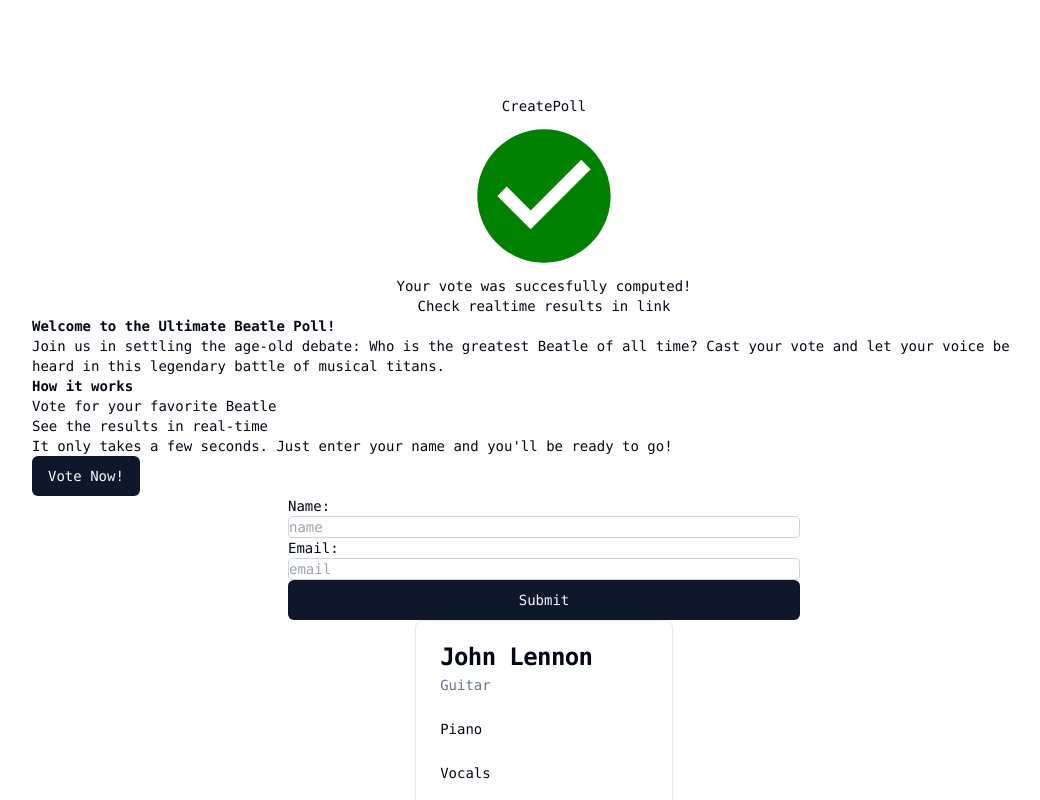
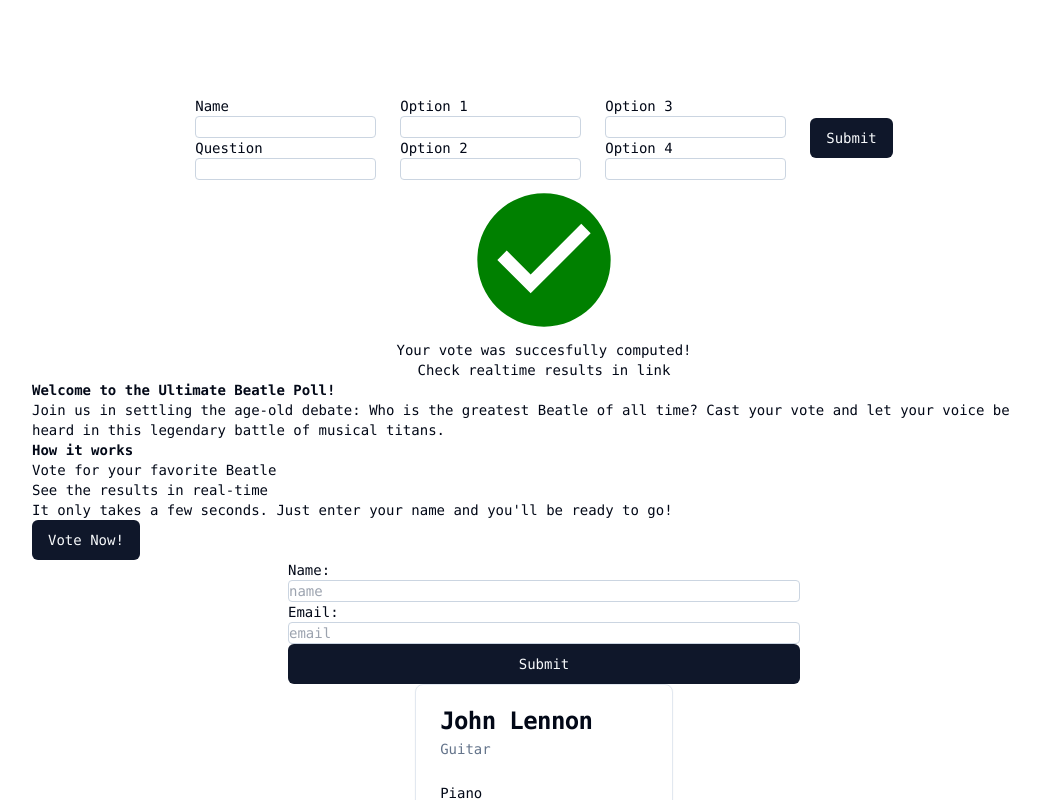
Before and after one commit to a-gva/polling-app, a Next.js app in the folder frontend/: page / in a window 1280 px wide. Shown: the top 800 px of the page, without its empty margins (64-1104 px from the left). Built offline with nearby package versions, Linux system fonts and the light colour scheme; no server answers.

Commit message:
Add form validation and submit functionality to CreatePoll component

```diff
--- a/frontend/src/components/create-poll.tsx
+++ b/frontend/src/components/create-poll.tsx
@@ -1,8 +1,19 @@
 'use client';
 
 import { socket } from '@/app/socket';
+import { Button } from '@/components/ui/button';
+import { zodResolver } from '@hookform/resolvers/zod';
 import { useEffect, useState } from 'react';
+import { SubmitHandler, useForm } from 'react-hook-form';
 import { v4 as uuidv4 } from 'uuid';
+import { z } from 'zod';
+
+type NewPollFormInput = {
+  name: string;
+  question: string;
+  mandatoryOptions: string[];
+  nullableOptions?: string[];
+};
 
 export default function CreatePoll() {
   const [isConnected, setIsConnected] = useState(socket.connected);
@@ -39,5 +50,126 @@
     }
   }, []);
 
-  return <div>CreatePoll</div>;
+  const newPollSchema = z.object({
+    name: z
+      .string()
+      .min(2, { message: 'Name: minimum 2 characters ' })
+      .max(64, { message: 'Name: maximum 64 characters ' }),
+    question: z
+      .string()
+      .min(2, { message: 'Question: minimum 2 characters ' })
+      .max(96, { message: 'Question: maximum 96 characters' }),
+    nullableOptions: z
+      .array(
+        z
+          .string()
+          .refine(
+            (option) =>
+              option === null || option.length === 0 || option.length >= 2,
+            {
+              message: 'Optional, but minimum is 2 characters',
+            }
+          )
+          .refine(
+            (option) =>
+              option === null || option.length === 0 || option.length <= 32,
+            {
+              message: 'Optional, but maximum is 32 characters',
+            }
+          )
+      )
+      .optional()
+      .nullable(),
+    mandatoryOptions: z
+      .array(
+        z
+          .string()
+          .min(2, { message: 'Option: minimum 2 characters' })
+          .max(32, { message: 'Option: maximum 32 characters' })
+      )
+      .nonempty(),
+  });
+
+  const {
+    register,
+    handleSubmit,
+    formState: { errors },
+  } = useForm<NewPollFormInput>({
+    resolver: zodResolver(newPollSchema),
+  });
+  const onSubmit: SubmitHandler<NewPollFormInput> = (data) => {
+    const payload = {
+      name: data.name,
+      question: data.question,
+      options: [...data.mandatoryOptions, ...(data.nullableOptions || [])],
+    };
+    console.log(payload);
+  };
+
+  return (
+    <form onSubmit={handleSubmit(onSubmit)} className='flex flex-row gap-6'>
+      <div className='flex flex-col'>
+        <label>Name</label>
+        <input
+          {...register('name', { required: true })}
+          className='border border-slate-300 rounded'
+        />
+        {errors.name && <ErrorMessage>{`${errors.name.message}`}</ErrorMessage>}
+        <label>Question</label>
+        <input
+          {...register('question', { required: true })}
+          className='border border-slate-300 rounded'
+        />
+        {errors.question && (
+          <ErrorMessage>{`${errors.question.message}`}</ErrorMessage>
+        )}
+      </div>
+      <div className='flex flex-col'>
+        <label>Option 1</label>
+        <input
+          {...register(`mandatoryOptions.${0}`, { required: true })}
+          className='border border-slate-300 rounded'
+        />
+        {errors.mandatoryOptions && errors.mandatoryOptions[0] && (
+          <ErrorMessage>{`${errors.mandatoryOptions[0].message}`}</ErrorMessage>
+        )}
+        <label>Option 2</label>
+        <input
+          {...register(`mandatoryOptions.${1}`, { required: true })}
+          className='border border-slate-300 rounded'
+        />
+        {errors.mandatoryOptions && errors.mandatoryOptions[1] && (
+          <ErrorMessage>{`${errors.mandatoryOptions[1].message}`}</ErrorMessage>
+        )}{' '}
+      </div>
+      <div className='flex flex-col'>
+        <label>Option 3</label>
+        <input
+          {...register(`nullableOptions.${0}`)}
+          className='border border-slate-300 rounded'
+        />
+        {errors.nullableOptions && errors.nullableOptions[0] && (
+          <ErrorMessage>{`${errors.nullableOptions[0].message}`}</ErrorMessage>
+        )}
+        <label>Option 4</label>
+        <input
+          {...register(`nullableOptions.${1}`)}
+          className='border border-slate-300 rounded'
+        />
+        {errors.nullableOptions && errors.nullableOptions[1] && (
+          <ErrorMessage>{`${errors.nullableOptions[1].message}`}</ErrorMessage>
+        )}{' '}
+      </div>
+
+      <div className='flex flex-col items-center justify-center'>
+        <Button>
+          <input type='submit' />
+        </Button>
+      </div>
+    </form>
+  );
 }
+
+function ErrorMessage({ children }: { children?: React.ReactNode }) {
+  return <span className='text-red-600 font-bold text-xs'>{children}</span>;
+}
```
